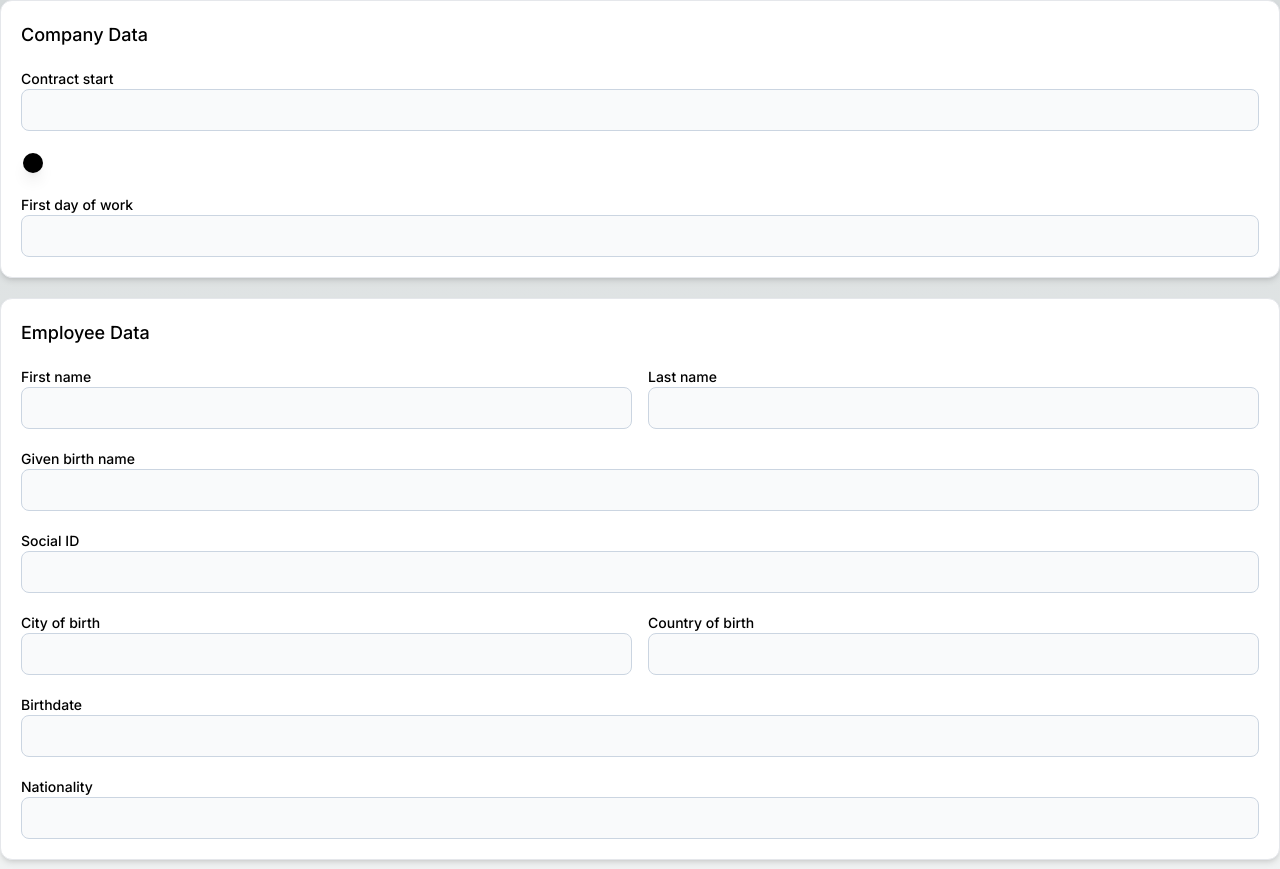
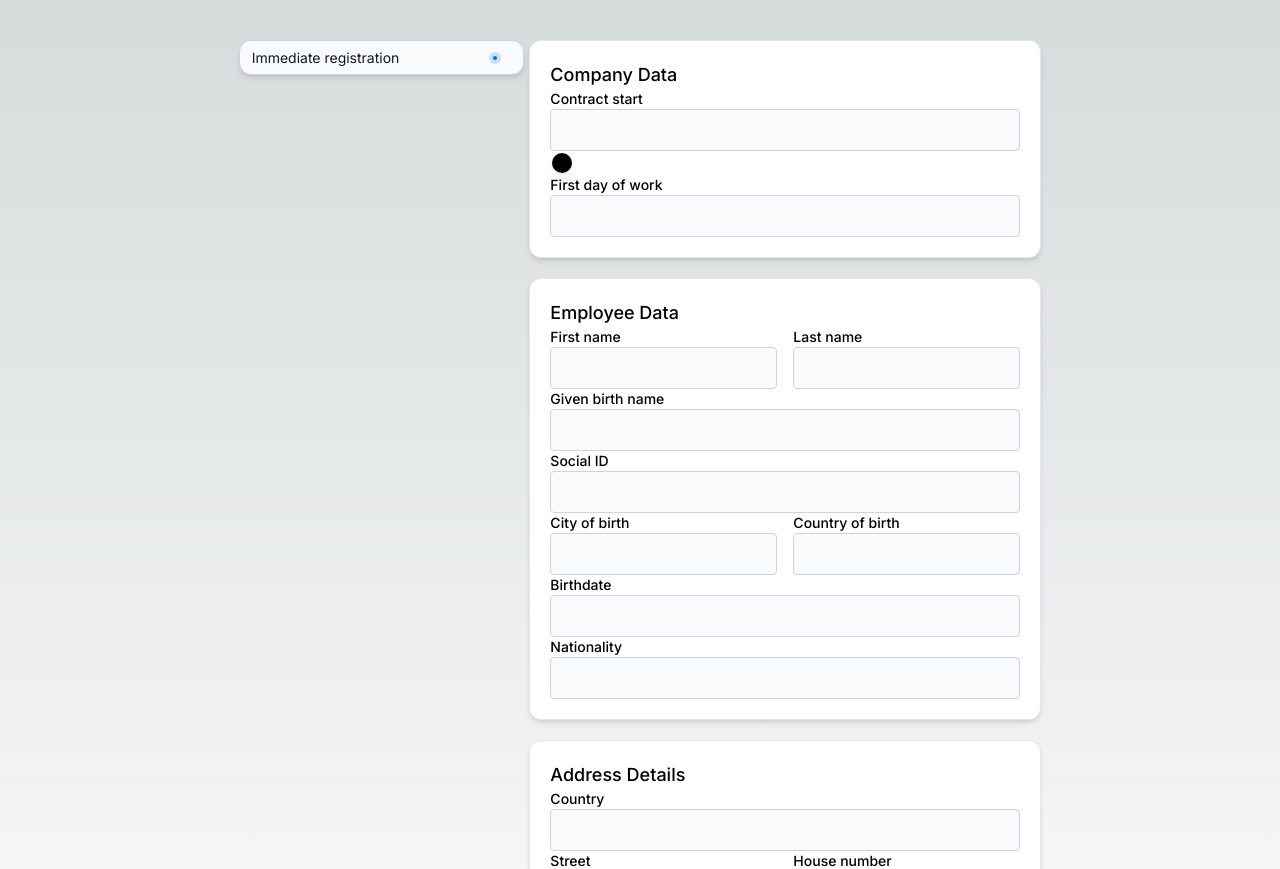
Before and after one commit to vhrechukha/nextjs-tailwind-css, a Next.js app: page /form in a window 1280 px wide. Shown: the top 869 px of the page. Built offline with nearby package versions, Linux system fonts and the light colour scheme.

Commit message:
Added <StatusBar/> component

```diff
--- a/package.json
+++ b/package.json
@@ -23,6 +23,7 @@
     "react": "18.2.0",
     "react-dom": "18.2.0",
     "react-hook-form": "^7.45.4",
+    "tailwind-merge": "^1.14.0",
     "tailwindcss": "3.3.3",
     "yup": "^1.2.0"
   },
--- a/src/app/form/components/EmployeeForm.tsx
+++ b/src/app/form/components/EmployeeForm.tsx
@@ -21,7 +21,7 @@ const EmployeeForm = () => {
   };
 
   return (
-    <Form.Root onSubmit={handleSubmit(onSubmit)}>
+    <Form.Root className="w-2/5" onSubmit={handleSubmit(onSubmit)}>
       <Card title="Company Data">
         <RHFInput
           name="contractStartDay"
--- a/src/app/form/page.tsx
+++ b/src/app/form/page.tsx
@@ -1,10 +1,17 @@
 import EmployeeForm from "@/app/form/components/EmployeeForm";
+import { StatusBar } from "@/components/StatusBar";
+import { Stack } from "@/components/Stack";
 
 const FormPage = () => {
   return (
-    <>
+    <Stack direction="row" justifyContent="center" gap={5} className="my-10">
+      <Stack direction="column">
+        <StatusBar>Immediate registration</StatusBar>
+        {/* Logout button */}
+      </Stack>
       <EmployeeForm />
-    </>
+      {/* Language button */}
+    </Stack>
   );
 };
 
--- a/src/components/Card/Card.tsx
+++ b/src/components/Card/Card.tsx
@@ -1,6 +1,6 @@
 import { FunctionComponent, HTMLAttributes, PropsWithChildren } from "react";
-
-const TAILWIND_CARD_VERTICAL = "flex flex-col gap-5";
+import { twMerge } from "tailwind-merge";
+import { TAILWIND_CARD_VERTICAL } from "@/utils/tailwind";
 
 interface Props extends PropsWithChildren<HTMLAttributes<HTMLInputElement>> {
   title?: string;
@@ -11,10 +11,10 @@ const Card: FunctionComponent<Props> = ({
   title,
   children,
 }) => {
-  const classToRender = [
-    `mb-5 rounded-xl border border-gray-200 bg-white p-5 shadow-md`,
+  const classToRender = twMerge(
+    "mb-5 rounded-xl border border-gray-200 bg-white p-5 shadow-md",
     className,
-  ].join(" ");
+  );
 
   return (
     <div className={classToRender}>
--- a/src/components/Input/Input.tsx
+++ b/src/components/Input/Input.tsx
@@ -2,6 +2,7 @@
 
 import { forwardRef, HTMLAttributes, PropsWithChildren } from "react";
 import * as Form from "@radix-ui/react-form";
+import { twMerge } from "tailwind-merge";
 
 const TAILWIND_ROUNDED_BORDER =
   "rounded-[4px] border-slate-300 hover:border-blue-600";
@@ -24,9 +25,11 @@ const Input = forwardRef<HTMLInputElement, InputProps>(
     ref,
   ) => {
     const id = name; // TODO: useId(); - Doesn't work, server htmlFor is not equal to client one
-    const classToRender = [TAILWIND_INPUT, TAILWIND_ROUNDED_BORDER, className]
-      .filter(Boolean)
-      .join(" ");
+    const classToRender = twMerge(
+      TAILWIND_INPUT,
+      TAILWIND_ROUNDED_BORDER,
+      className,
+    );
 
     return (
       <Form.Field className="w-full" name={name}>
--- a/src/components/Stack/Stack.tsx
+++ b/src/components/Stack/Stack.tsx
@@ -37,10 +37,8 @@ const Stack: FunctionComponent<Props> = ({
     justifyContent,
     ...style,
   };
-  const classToRender = [className].filter(Boolean).join(" ");
-
   return (
-    <div className={classToRender} style={styleToRender}>
+    <div className={className} style={styleToRender}>
       {children}
     </div>
   );
--- /dev/null
+++ b/src/components/StatusBar/StatusBar.tsx
@@ -0,0 +1,47 @@
+"use client";
+
+import { FunctionComponent, HTMLAttributes, PropsWithChildren } from "react";
+import { TAILWIND_INPUT, TAILWIND_ROUNDED_BORDER } from "@/utils/tailwind";
+import { Card } from "@/components/Card";
+import { twMerge } from "tailwind-merge";
+import { Stack } from "@/components/Stack";
+
+const TAILWIND_CIRCLE_ICON =
+  "absolute left-1/2 top-1/2 -translate-x-1/2 -translate-y-1/2 transform rounded-full ";
+
+const TAILWIND_OUTER_CIRCLE_ICON = [
+  TAILWIND_CIRCLE_ICON,
+  "h-3 w-3 bg-blue-300 opacity-50",
+].join(" ");
+
+const TAILWIND_INNER_CIRCLE_ICON = [
+  TAILWIND_CIRCLE_ICON,
+  "h-1 w-1 bg-blue-600",
+].join(" ");
+
+const StatusBar: FunctionComponent<
+  PropsWithChildren<HTMLAttributes<HTMLInputElement>>
+> = ({ className, children }) => {
+  const classToRender = twMerge(
+    TAILWIND_INPUT,
+    TAILWIND_ROUNDED_BORDER,
+    "h-[35px] flex w-fit items-center justify-between gap-20 focus:border-none hover:border-color-none py-2 px-3 rounded-xl",
+    className,
+  );
+
+  return (
+    <>
+      <Card className={classToRender}>
+        {children}
+        <Stack direction="row" justifyContent="center" alignContent="center">
+          <div className="relative h-8 w-8">
+            <div className={TAILWIND_OUTER_CIRCLE_ICON}></div>
+            <div className={TAILWIND_INNER_CIRCLE_ICON}></div>
+          </div>
+        </Stack>
+      </Card>
+    </>
+  );
+};
+
+export default StatusBar;
--- /dev/null
+++ b/src/components/StatusBar/index.ts
@@ -0,0 +1,3 @@
+import StatusBar from "./StatusBar";
+
+export { StatusBar as default, StatusBar };
--- a/src/components/Switch/Switch.tsx
+++ b/src/components/Switch/Switch.tsx
@@ -1,3 +1,5 @@
+"use client";
+
 import { FunctionComponent, HTMLAttributes, PropsWithChildren } from "react";
 import * as Switch from "@radix-ui/react-switch";
 
--- a/src/components/index.ts
+++ b/src/components/index.ts
@@ -6,5 +6,6 @@ import Card from "./Card";
 import Input from "./Input";
 import Stack from "./Stack";
 import Switch from "./Switch";
+import StatusBar from "./StatusBar";
 
-export { Card, Input, Stack, Switch };
+export { Card, Input, Stack, Switch, StatusBar };
--- /dev/null
+++ b/src/utils/tailwind.ts
@@ -0,0 +1,7 @@
+export const TAILWIND_ROUNDED_BORDER =
+  "rounded-[4px] border-slate-300 hover:border-blue-600";
+
+export const TAILWIND_INPUT =
+  "bg-gray-50 border border-gray-300 text-gray-900 text-sm rounded-lg focus:ring-blue-500 focus:border-blue-500 block w-full p-2.5 dark:bg-gray-700 dark:border-gray-600 dark:placeholder-gray-400 dark:text-white dark:focus:ring-blue-500 dark:focus:border-blue-500";
+
+export const TAILWIND_CARD_VERTICAL = "flex flex-col gap-5";
```
Also changed, not shown: 1 other file (tests, documents, lock files or other folders).
